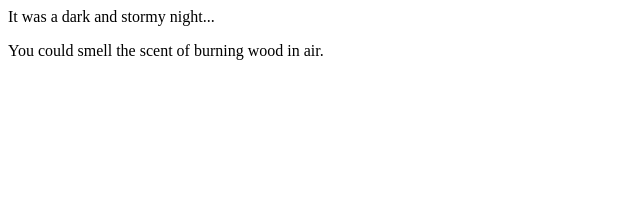
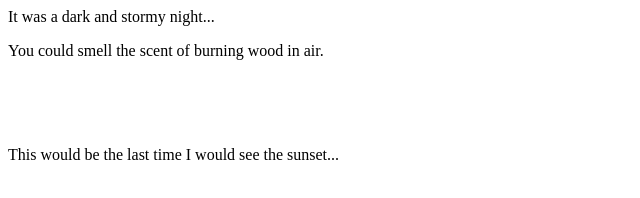
Before and after one commit to Pandaradox/fireside-story, a plain HTML site: page index.html in a window 1280 px wide. Shown: the whole page, without its empty margins (0-640 px from the left). Drawn offline with Linux system fonts and the light colour scheme.

Commit message:
P1:Added Third Line

```diff
--- a/index.html
+++ b/index.html
@@ -2,5 +2,7 @@
     <body>
         <p>It was a dark and stormy night...</p>
         <p>You could smell the scent of burning wood in air.</p>
+        <br><br><br>
+        <p>This would be the last time I would see the sunset...</p>
     </body>
 </html>
```
